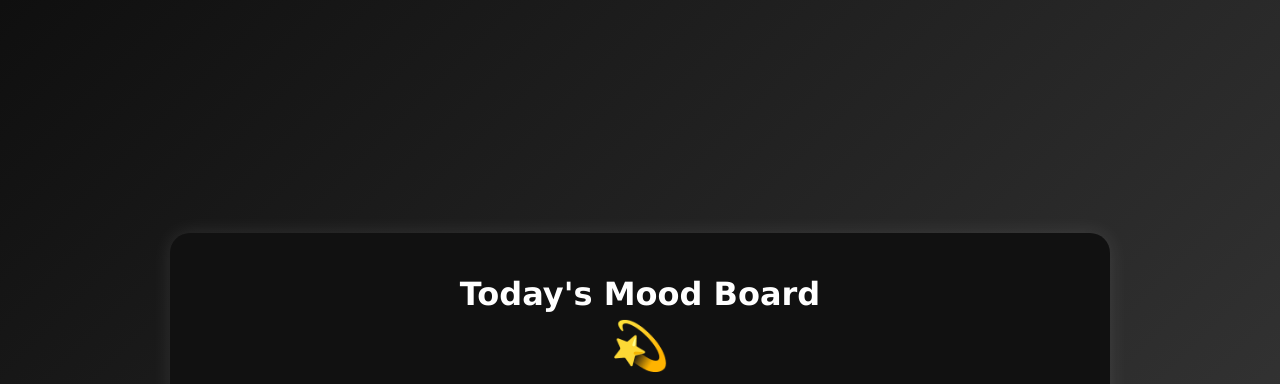
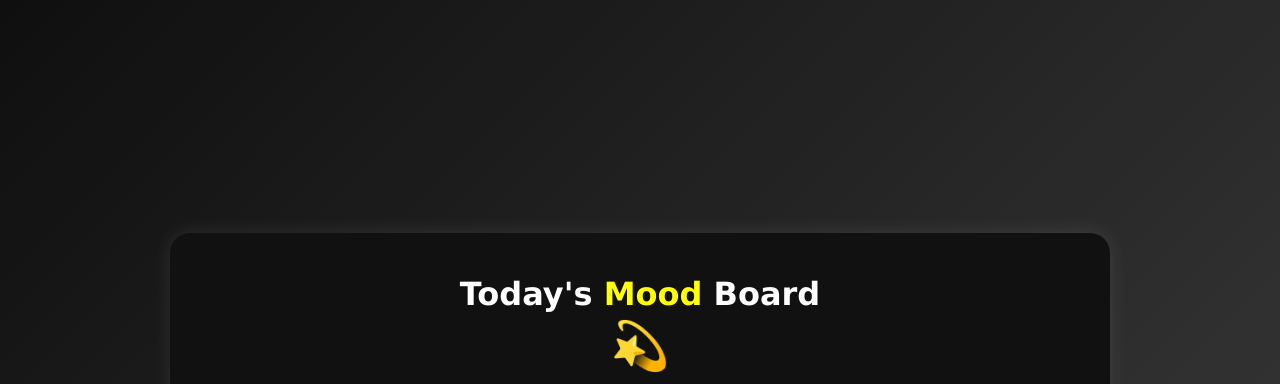
Before and after one commit to TGH75972/mood-board, a plain HTML site: page index.html in a window 1280 px wide. Shown: the top 384 px of the page. Drawn offline with Linux system fonts and the light colour scheme.

Commit message:
Update style.css

```diff
--- a/style.css
+++ b/style.css
@@ -65,3 +65,6 @@ background: #333;
 border-color: #ffdfba;
 }
 }
+span{
+    color: yellow;
+}
```
